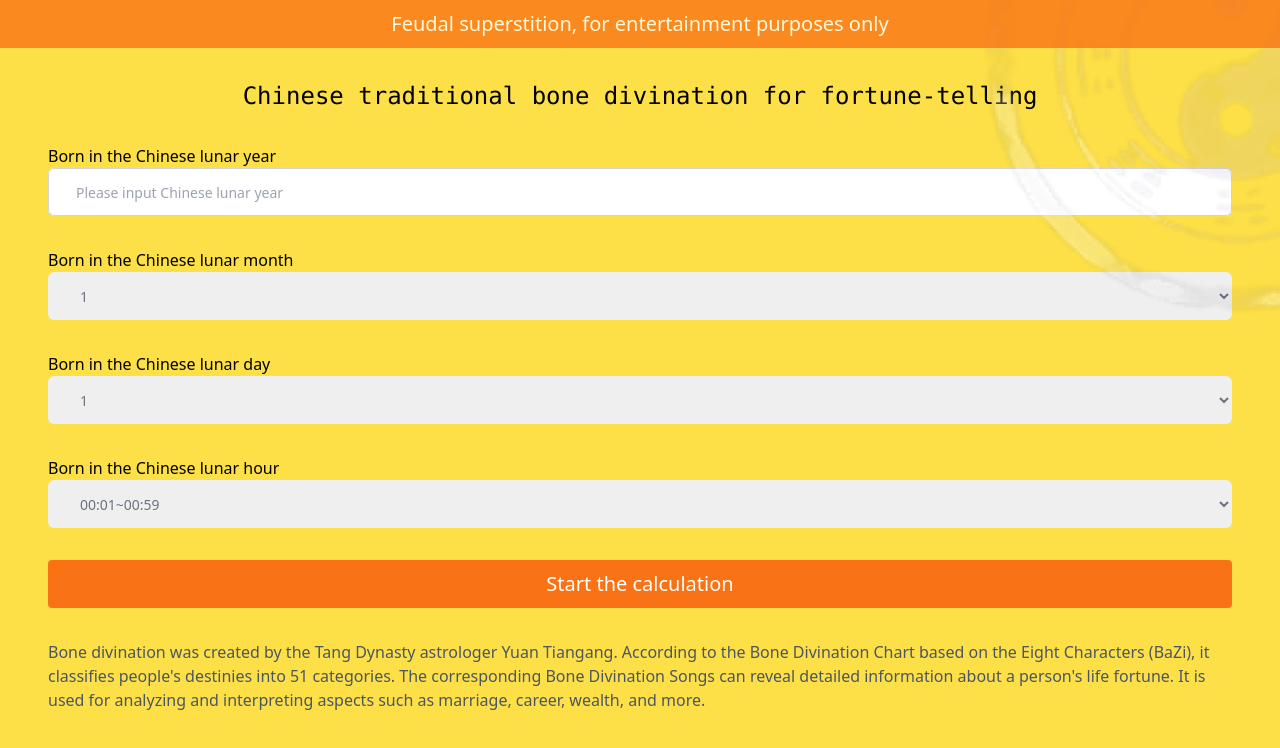
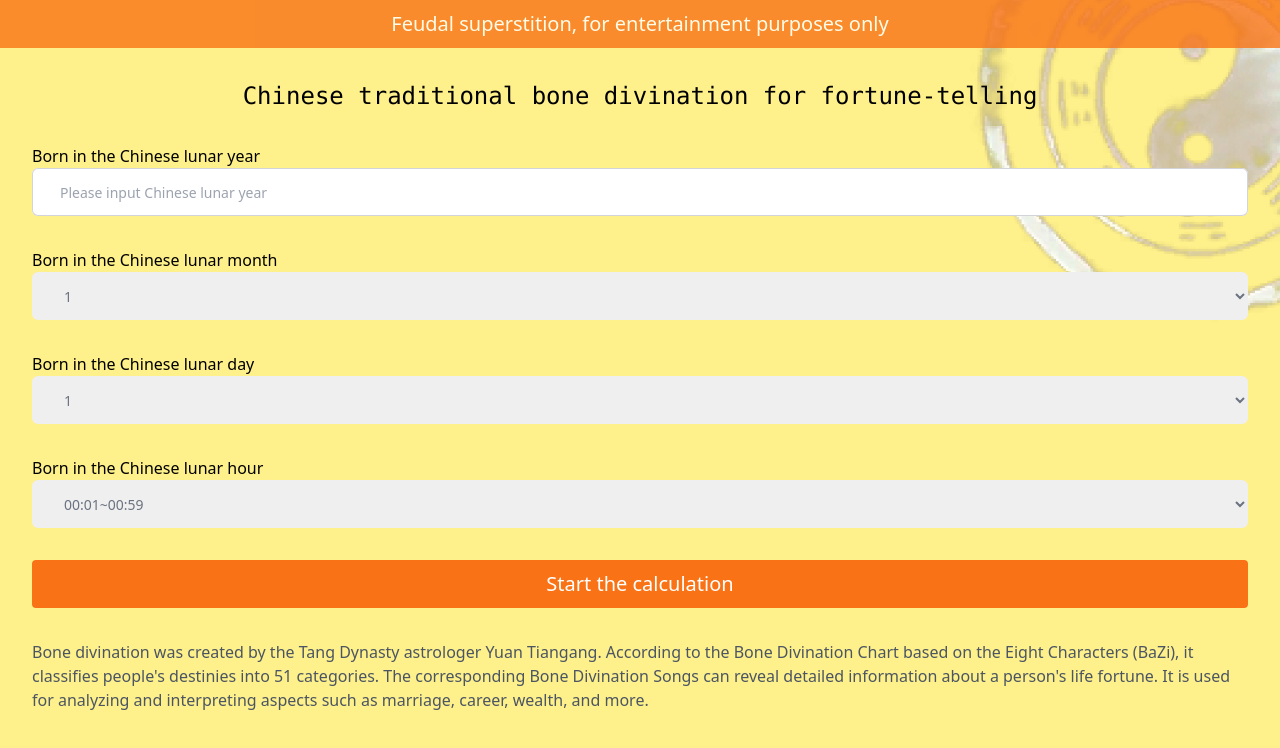
Before and after one commit to JackZhang333/my_app, a Next.js app: page /en in a window 1280 px wide. Shown: the top 748 px of the page. Built offline with nearby package versions, Linux system fonts and the light colour scheme.

Commit message:
change the style

```diff
--- a/app/[locale]/layout.tsx
+++ b/app/[locale]/layout.tsx
@@ -22,7 +22,7 @@ export default async function RootLayout({
   const messages = await getMessages();
   return (
     <html lang={locale}>
-      <body>
+      <body className="bg-yellow-200 ">
         <NextIntlClientProvider messages={messages}>
           {children}
         </NextIntlClientProvider>
--- a/app/[locale]/page.tsx
+++ b/app/[locale]/page.tsx
@@ -5,21 +5,15 @@ import Image from "next/image";
 export default function Home() {
   const t = useTranslations('Index');
   return (
-    <main className="bg-yellow-300 h-screen ">
-      <Image
-        src="/taiji.png"
-        alt="taiji"
-        width={416}
-        height={570}
-        className="fixed right-[-50px] top-[-50px] opacity-30 "
-      />
+    <main className="flex flex-col justify-center mb-4 bg-right-top bg-no-repeat" style={{backgroundImage: "url('/taiji.png')"}}>
+
       <div className="bg-orange-500 h-12 flex justify-center items-center opacity-80">
         <p className="text-white text-xl px-6 ">{t('note')}</p>
       </div>
       <div className="flex justify-center mt-8">
         <h2 className="text-2xl font-medium font-mono px-6">{t('title')}</h2>
       </div>
-      <form action={toStamentWithState}  className="flex flex-col px-12">
+      <form action={toStamentWithState}  className="flex flex-col px-4 md:px-8">
         <div className="mt-8 flex flex-col">
           <label htmlFor="year">{t('yearL')}</label>
           <input
@@ -133,7 +127,7 @@ export default function Home() {
           value={t('submit')}
           className="mt-8 bg-orange-500 h-12 text-white text-xl hover:bg-orange-600 hover:cursor-pointer active:bg-orange-700 rounded " />
       </form>
-      <p className="px-12 mt-8 text-md text-gray-600">
+      <p className=" mt-8 text-md text-gray-600 px-4 md:px-8">
         {t('tip')}
       </p>
     </main>
--- a/app/[locale]/statement/page.tsx
+++ b/app/[locale]/statement/page.tsx
@@ -41,7 +41,7 @@ export default function Page({
       setState_e(data.state_e);
     })
   })
-  return <main className="flex min-h-screen flex-col items-center  p-24 bg-yellow-300">
+  return <main className="flex min-h-screen flex-col items-center  px-6 md:px-12 py-24">
     <div className="text-4xl">
 
       {score}
--- a/app/globals.css
+++ b/app/globals.css
@@ -3,31 +3,6 @@
 @tailwind utilities;
 
 :root {
-  --foreground-rgb: 0, 0, 0;
-  --background-start-rgb: 214, 219, 220;
-  --background-end-rgb: 255, 255, 255;
+  min-width: 375px;
+  min-height: 667px;
 }
-
-@media (prefers-color-scheme: dark) {
-  :root {
-    --foreground-rgb: 255, 255, 255;
-    --background-start-rgb: 0, 0, 0;
-    --background-end-rgb: 0, 0, 0;
-  }
-}
-
-body {
-  color: rgb(var(--foreground-rgb));
-  background: linear-gradient(
-      to bottom,
-      transparent,
-      rgb(var(--background-end-rgb))
-    )
-    rgb(var(--background-start-rgb));
-}
-
-@layer utilities {
-  .text-balance {
-    text-wrap: balance;
-  }
-}
--- a/app/lib/data.ts
+++ b/app/lib/data.ts
@@ -16,7 +16,7 @@ export async function getStatesByInfor(infor: Infor) {
     INNER JOIN hour h ON (h.index = ${hour})
     WHERE (y.value + m.value + d.value + h.value) = s.score
    `);
-    const resultRows = rows as Array<{ state: string,state_e: string, score: number }>;
+    const resultRows = rows as Array<Destiny>;
 
     if (resultRows.length === 0) {
         throw new Error('No results found');
--- a/package.json
+++ b/package.json
@@ -3,7 +3,7 @@
   "version": "0.1.0",
   "private": true,
   "scripts": {
-    "dev": "next dev",
+    "dev": "next dev --port 4000",
     "build": "next build",
     "start": "next start",
     "lint": "next lint",
@@ -11,6 +11,7 @@
   },
   "dependencies": {
     "dotenv": "^16.4.5",
+    "mysql2": "^3.10.0",
     "next": "14.1.4",
     "next-intl": "^3.15.0",
     "query-string": "^9.0.0",
```
